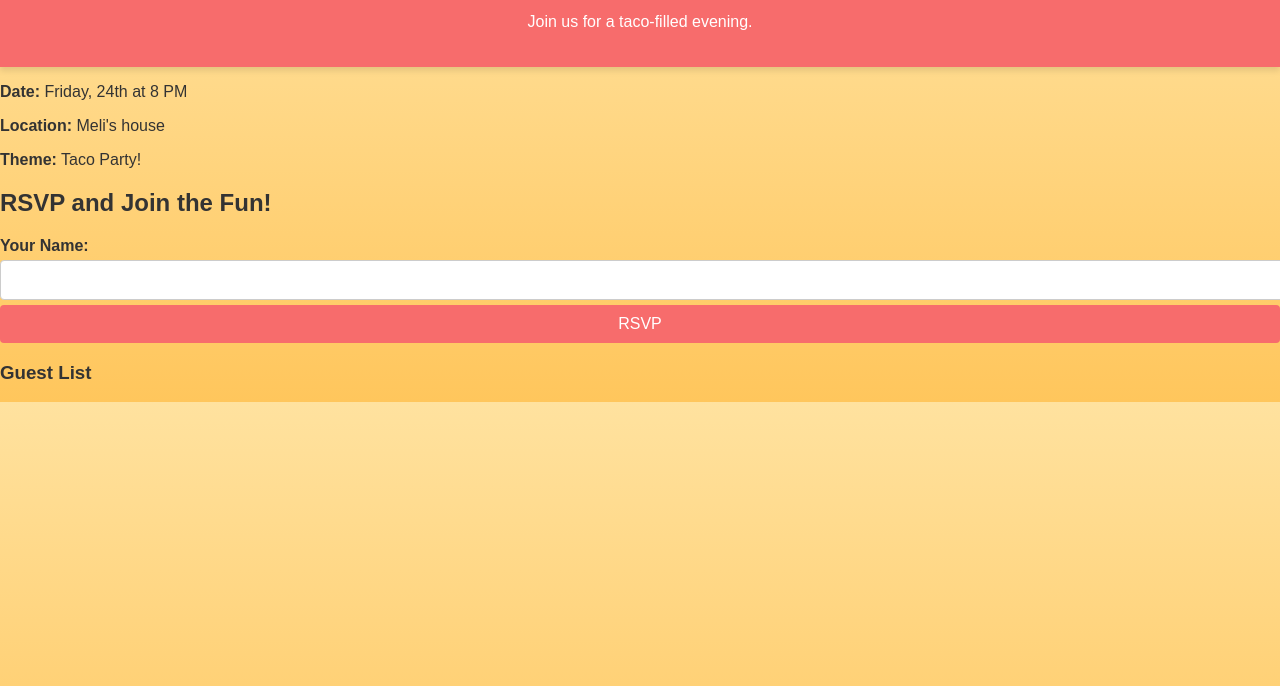
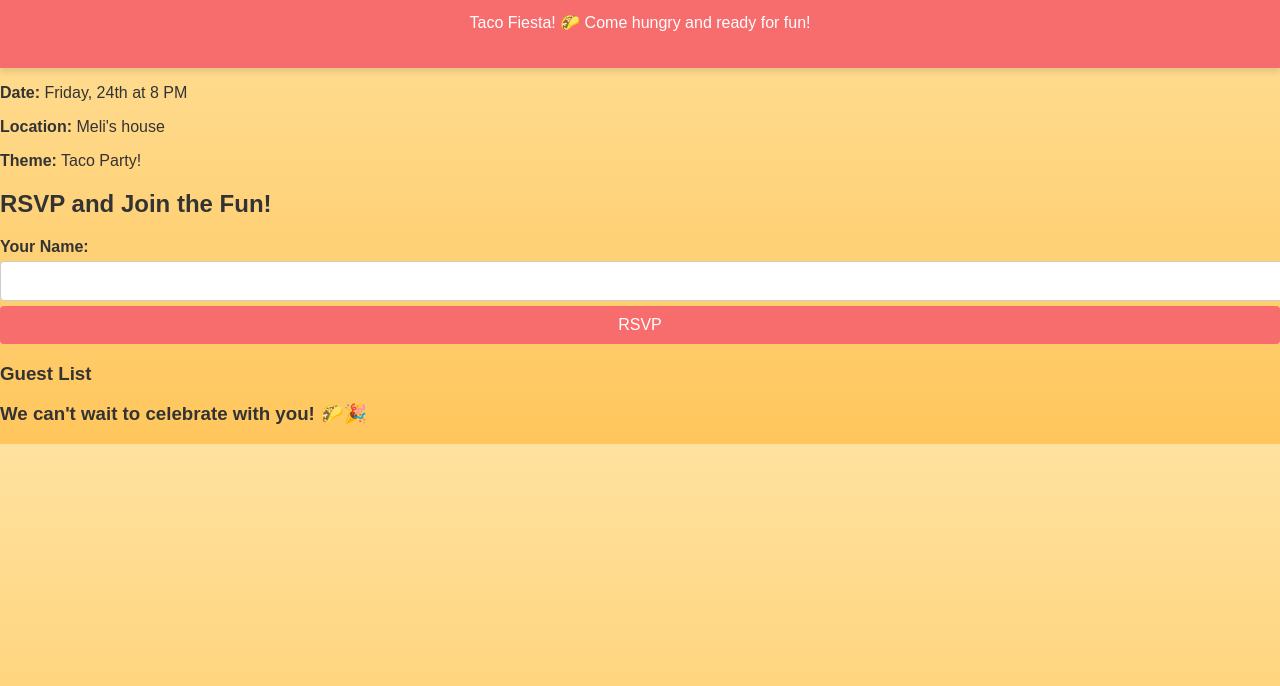
Before and after one commit to melainefernandez/bank-account-management, a plain HTML site: page index.html in a window 1280 px wide. Shown: the part 68-754 px from the top of the page. Drawn offline with Linux system fonts and the light colour scheme.

Commit message:
Update index.html

```diff
--- a/index.html
+++ b/index.html
@@ -3,14 +3,14 @@
 <head>
     <meta charset="UTF-8">
     <meta name="viewport" content="width=device-width, initial-scale=1.0">
-    <title>Ailin & Melayne's Taco Birthday Party</title>
+    <title>Ailin & Melaine's Taco Birthday Party</title>
     <link rel="stylesheet" href="styles.css">
 </head>
 <body>
     <div class="container">
         <header>
             <h1>You're Invited to Ailin & Melaine's Taco Birthday Party!</h1>
-            <p>Join us for a taco-filled evening.</p>
+            <p>Taco Fiesta! 🌮 Come hungry and ready for fun!</p>
         </header>
 
         <section class="party-details">
@@ -31,7 +31,7 @@
             <ul id="guestList"></ul>
         </section>
     </div>
-
+    <h3>We can't wait to celebrate with you! 🌮🎉</h3>
     <script src="script.js"></script>
 </body>
 </html>
```
